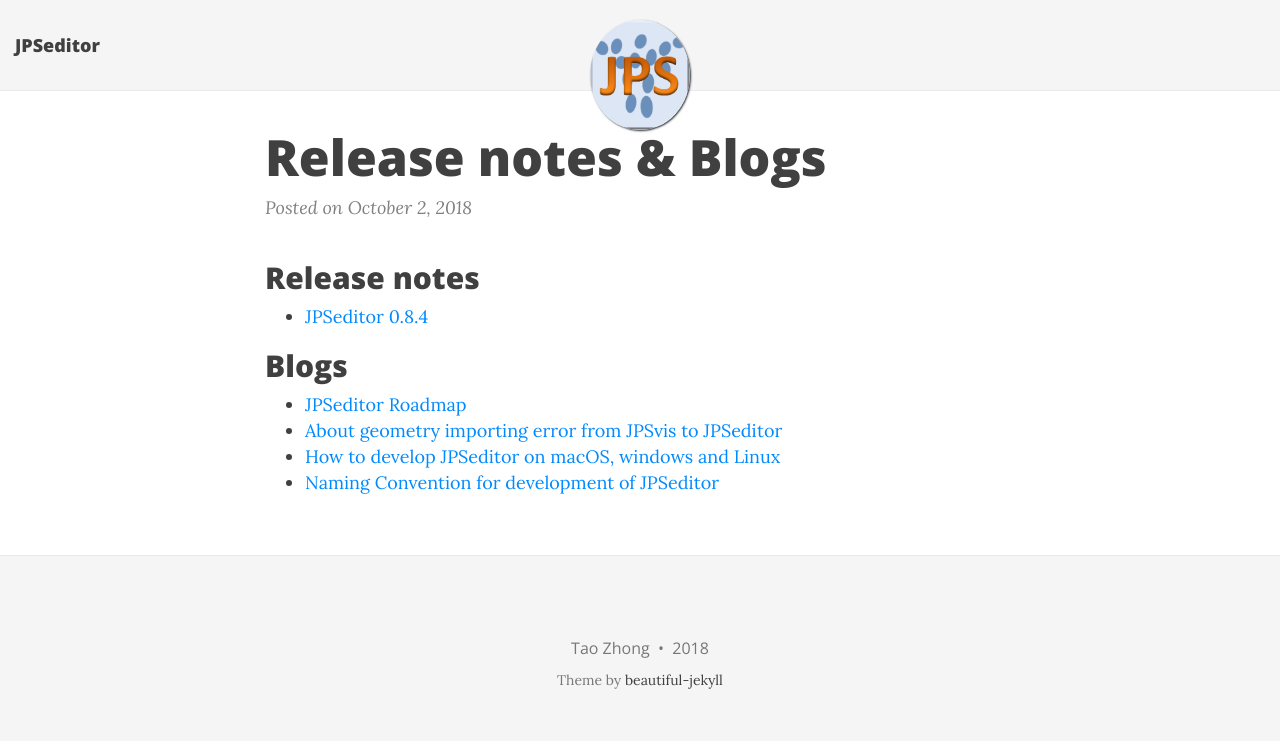
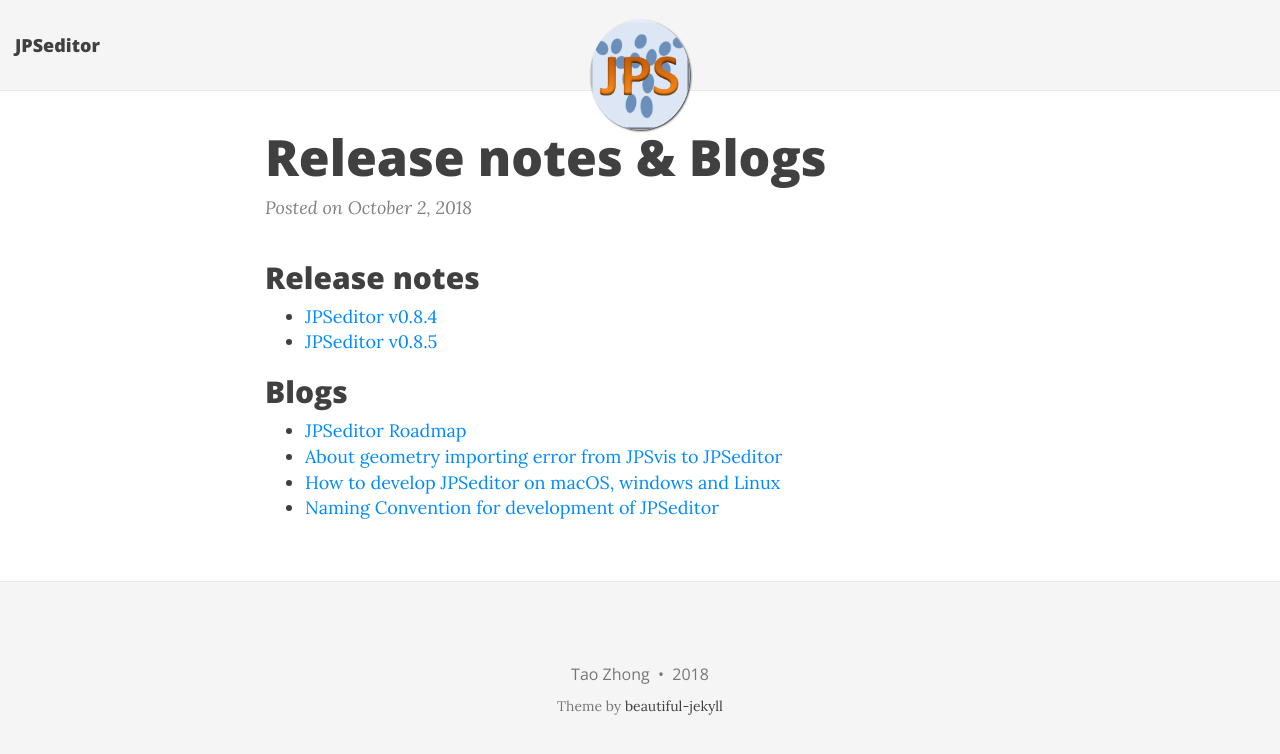
Before and after one commit to JuPedSim/jpseditor, a Jekyll site: the page built from blogs.md, in a window 1280 px wide. Shown: the top 754 px of the page. Built offline with Jekyll 4.4.1, drawn with Linux system fonts in a browser that asks for light colours; nearby versions of some CDN libraries.

Commit message:
update blogs.md

```diff
--- a/blogs.md
+++ b/blogs.md
@@ -9,7 +9,8 @@
 
 ## Release notes
 
-* [JPSeditor 0.8.4](/jpseditor/2018-10-03-release_v084.html)
+* [JPSeditor v0.8.4](/jpseditor/2018-10-03-release_v084.html)
+* [JPSeditor v0.8.5](/jpseditor/2018-10-29-release_v085.html)
 
 ## Blogs
 
```
